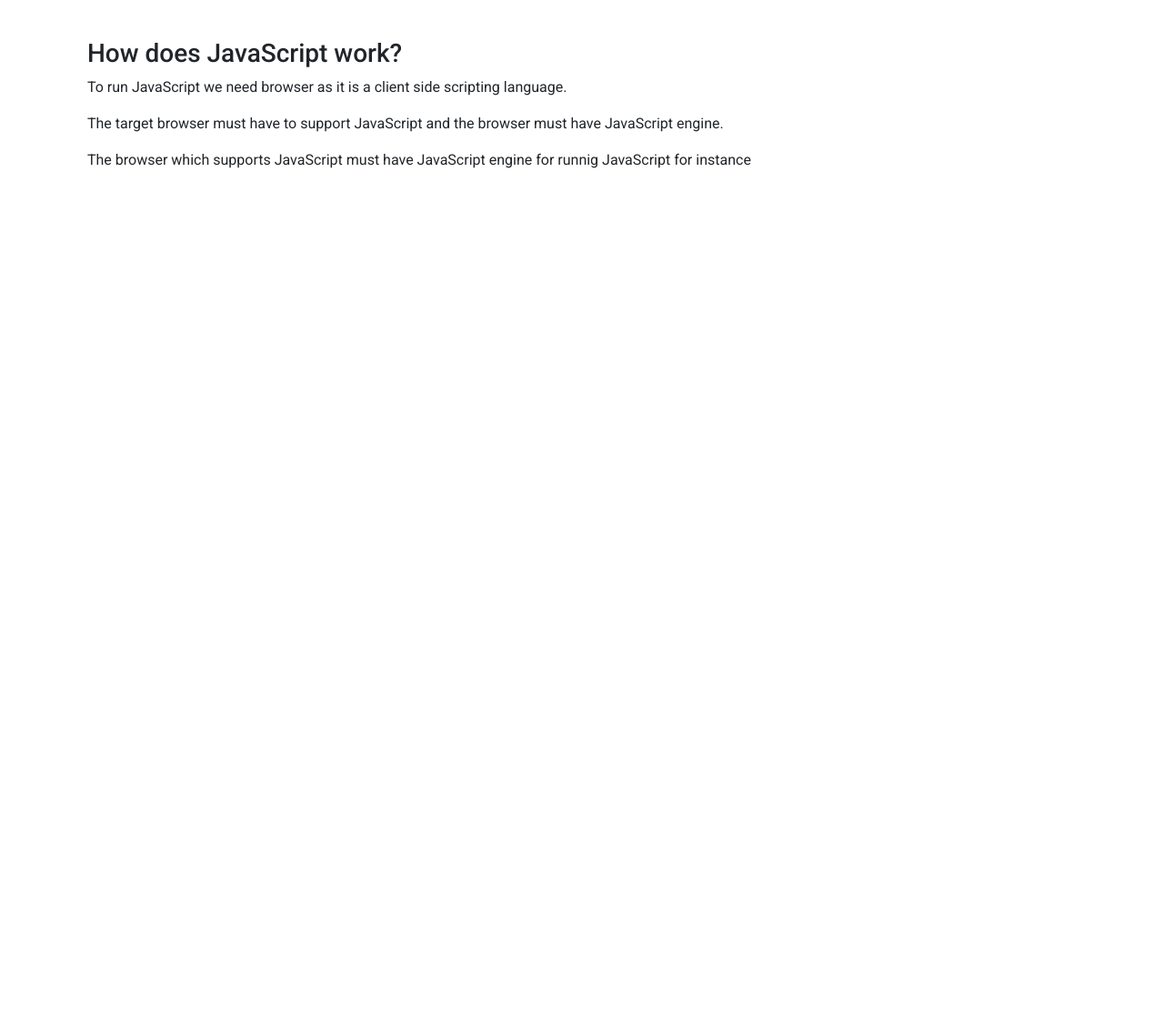
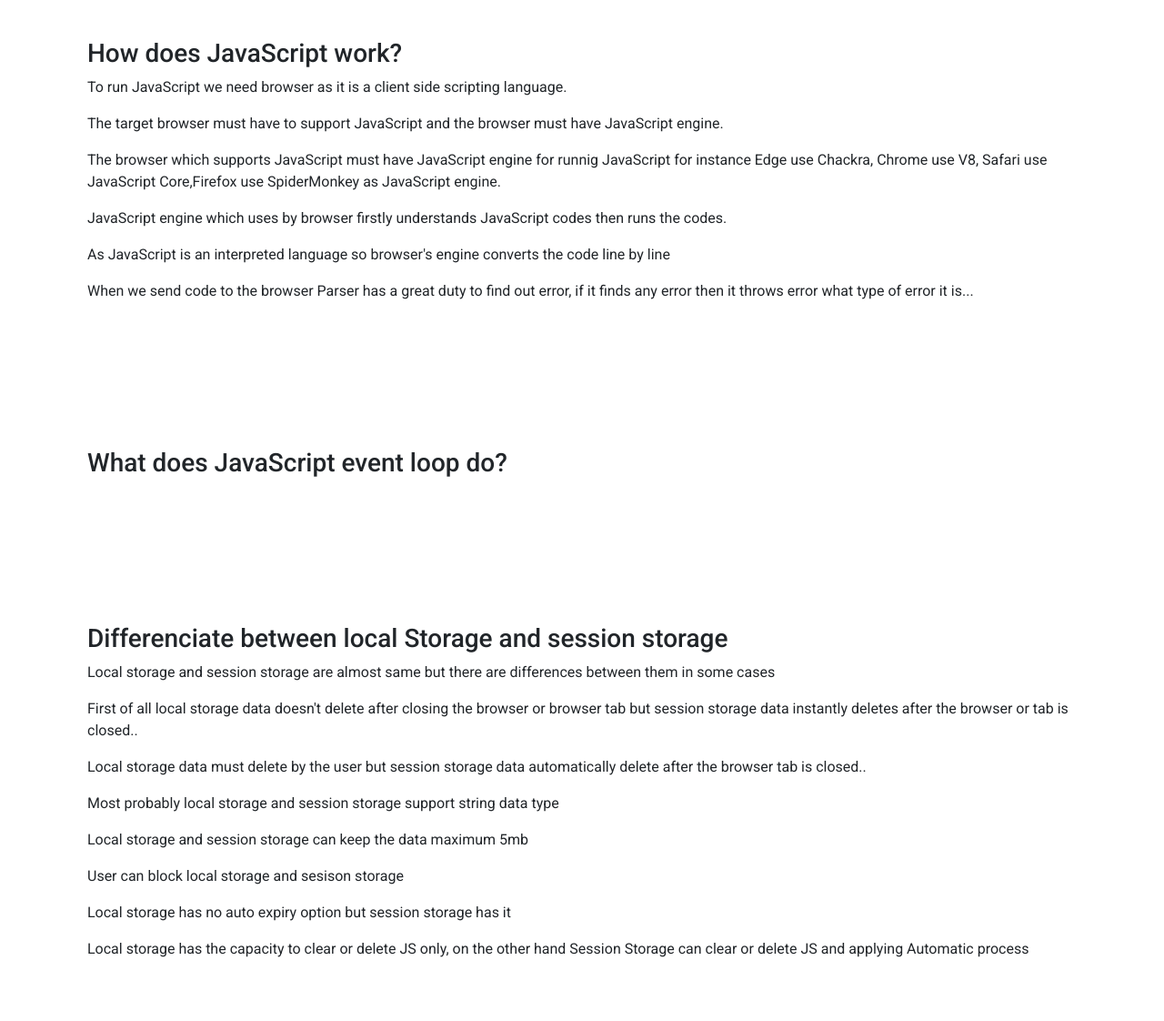
Before and after one commit to Ahsan-Gazi/insta-shohor, a plain HTML site: page index.html in a window 1280 px wide. Shown: the part 1602-2724 px from the top of the page at 91% size. Before the commit the page ends 1902 px from the top, so only its background shows below. Drawn offline with nearby package versions, Linux system fonts and the light colour scheme.

Commit message:
adding 2 questions answers

```diff
--- a/index.html
+++ b/index.html
@@ -82,10 +82,32 @@
             <P>To run JavaScript we need browser as it is a client side scripting language.</P>
             <p>The target browser must have to support JavaScript and the browser must have JavaScript engine.</p>
             <p>The browser which supports JavaScript must have JavaScript engine for runnig
-                JavaScript for instance
+                JavaScript for instance Edge use Chackra, Chrome use V8, Safari use JavaScript Core,Firefox use SpiderMonkey as JavaScript engine.
 
             </p>
+            <p>JavaScript engine which uses by browser firstly understands JavaScript codes then runs the codes.</p>
+            <p>As JavaScript is an interpreted language so browser's engine converts the code line by line</p>
+            <p>When we send code to the browser Parser has a great duty to find out error, if it finds any error then it throws error what type of error it is...</p>
         </section>
+        <section class="m-5 p-5">
+             <h3>What does JavaScript event loop do? </h3>
+             <p></p>
+        </section>
+
+        <section class="m-5 p-5">
+            <h3> Differenciate between local Storage and session storage</h3>
+            <p>Local storage and session storage are almost same but there are differences between them in some cases</p>
+            <p>First of all local storage data doesn't delete after closing the browser or
+                browser tab but session storage data instantly deletes after the browser or tab is closed..</p>
+                <p>Local storage data must delete by the user but session storage data automatically delete after the browser
+                    tab is closed.. </p>
+                    <p>Most probably local storage and session storage support string data type</p>
+                    <p>Local storage and session storage can keep the data maximum 5mb</p>
+                    <p>User can block local storage and sesison storage</p>
+                    <p>Local storage has no auto expiry option but session storage has it</p>
+                    <p>Local storage has the capacity to clear or delete JS only,
+                         on the other hand Session Storage can clear or delete JS and applying Automatic process</p>
+       </section>
         <footer></footer>
 
         <!-- add javascript  file  -->
```
